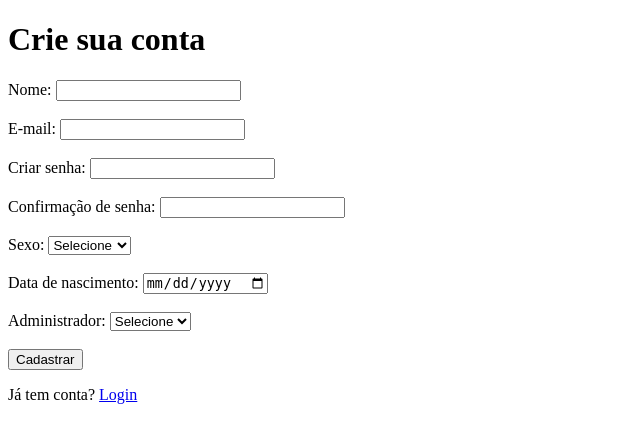
After one commit to tenshialk/TCC---Library-Connect, a Flask app: page /cadastro in a window 1280 px wide. The commit adds this page. Shown: the top 443 px of the page, without its empty margins (0-640 px from the left). Run offline with Flask 3, Linux system fonts and the light colour scheme.

Commit message:
06/08/205

```diff
--- a/app.py
+++ b/app.py
@@ -10,3 +10,7 @@ def capa():
 @app.route('/login')
 def login():
     return render_template('login.html')
+
+@app.route('/cadastro')
+def cadastro():
+    return render_template('cadastro.html')
--- /dev/null
+++ b/templates/cadastro.html
@@ -0,0 +1,45 @@
+<!DOCTYPE html>
+<html lang="pt-BR">
+<head>
+    <meta charset="UTF-8">
+    <meta name="viewport" content="width=device-width, initial-scale=1.0">
+    <title>Cadastro</title>
+</head>
+<body>
+    <h1>Crie sua conta</h1>
+        <label for="nome">Nome:</label>
+        <input type="text" id="nome" name="nome" required><br><br>
+
+        <label for="email">E-mail:</label>
+        <input type="email" id="email" name="email" required><br><br>
+
+        <label for="senha">Criar senha:</label>
+        <input type="password" id="senha" name="senha" required><br><br>
+
+        <label for="csenha">Confirmação de senha:</label>
+        <input type="password" id="csenha" name="csenha" required><br><br>
+
+        <label for="sexo">Sexo:</label>
+        <select id="sexo" name="sexo" required>
+            <option value="">Selecione</option>
+            <option value="Masculino">Masculino</option>
+            <option value="Feminino">Feminino</option>
+            <option value="Outro">Outro</option>
+        </select><br><br>
+
+        <label for="data_nascimento">Data de nascimento:</label>
+        <input type="date" id="data_nascimento" name="data_nascimento" required><br><br>
+
+        <label for="admin">Administrador:</label>
+        <select id="admin" name="admin" required>
+            <option value="">Selecione</option>
+            <option value="True">Sim</option>
+            <option value="False">Não</option>
+        </select><br><br>
+
+        <input type="submit" value="Cadastrar">
+    </form>
+
+    <p>Já tem conta? <a href="login.html">Login</a></p>
+</body>
+</html>
```
Also changed, not shown: templates/capa.html (+22 -17 lines), templates/login.html (+12 -16 lines).
